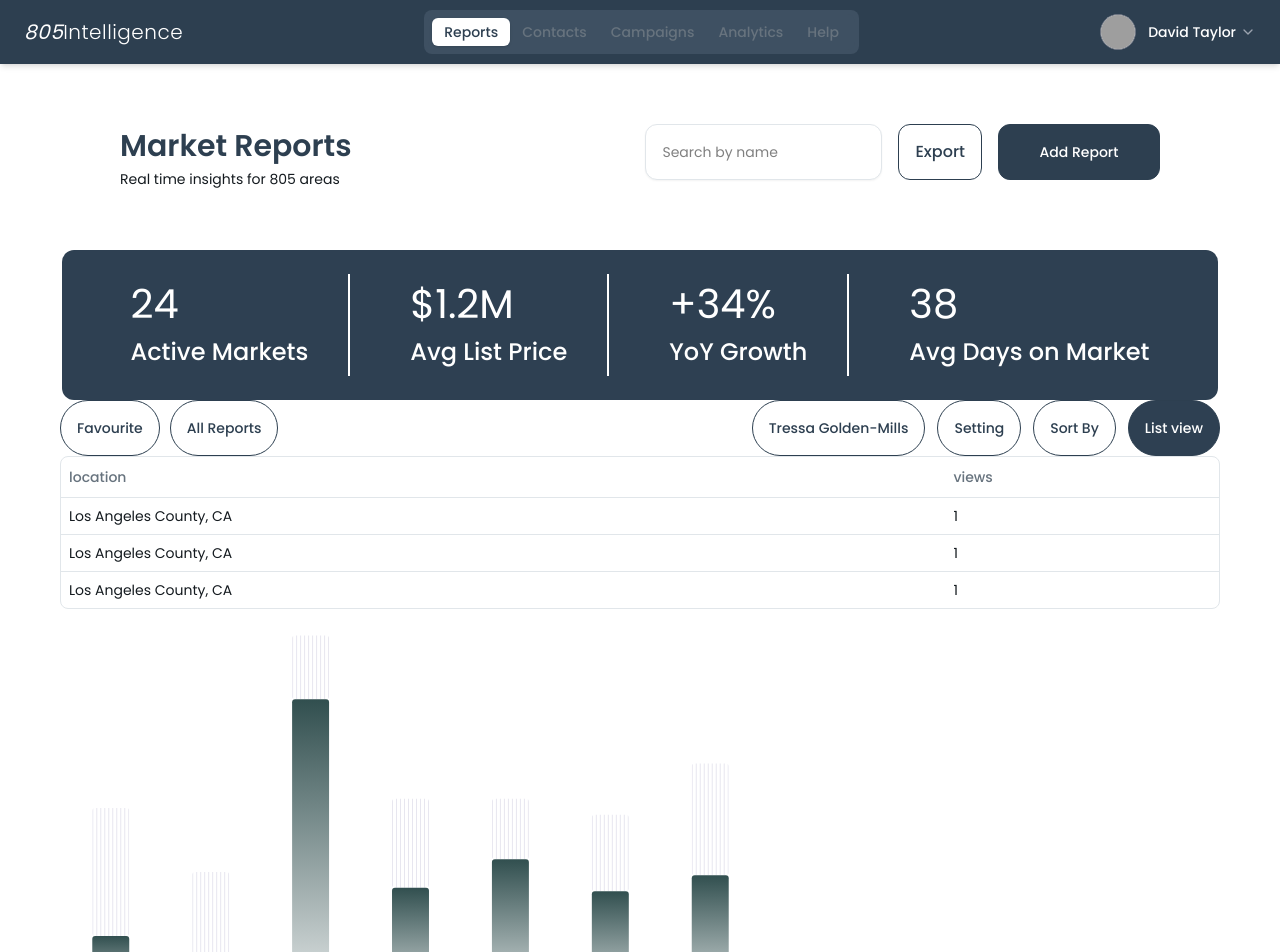
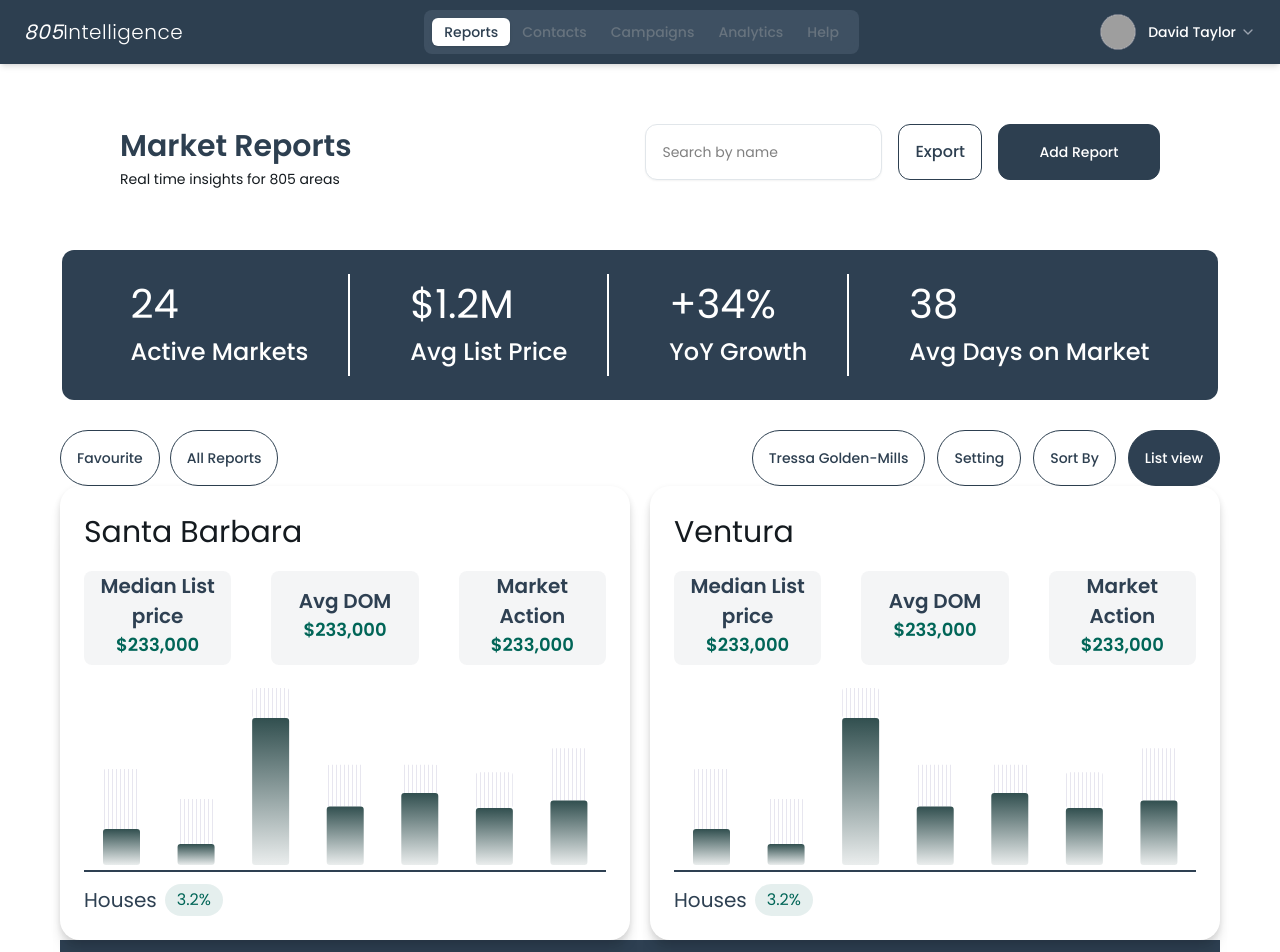
Before and after one commit to RayyanKhan4004/805Intelleigence, a Next.js app: page /reports in a window 1280 px wide. Shown: the top 952 px of the page. Built offline with nearby package versions, Linux system fonts and the light colour scheme; grey boxes are pictures that could not be loaded.

Commit message:
charts_fixes

```diff
--- a/src/app/reports/page.tsx
+++ b/src/app/reports/page.tsx
@@ -2,7 +2,6 @@
 import Footer from '@/feature/Footer/components/Footer'
 import Navbar from '@/feature/navBar/components/Navbar'
 import Analytics from '@/feature/reports/components/Analytics'
-import ChartGrid from '@/feature/reports/components/ChartGrid'
 import Header from '@/feature/reports/components/header'
 import Stats from '@/feature/reports/components/Stats'
 // import React from 'react'
@@ -28,7 +27,6 @@ function page() {
       </CustomPopup> */}
 
         {/* <div className="h-4" onClick={() => setIsOpen(true)}>hjhbnknkn</div> */}
-        <ChartGrid />
         <Footer />
       </div>
     </>
--- a/src/components/theme/CustomBarChart.tsx
+++ b/src/components/theme/CustomBarChart.tsx
@@ -40,7 +40,6 @@ const StackedBarChart = ({
       {/* <XAxis dataKey="name" stroke="#655B96" axisLine={false} tickLine={false} />
       <YAxis width="auto" stroke="#655B96" axisLine={false} tickLine={false} /> */}
       <Tooltip cursor={{ fill: 'transparent' }} />
-      <Legend iconType="circle" />
       <Bar dataKey="pv" stackId="a" fill="url(#gradient)" radius={[3, 3, 3, 3]} barSize={37} />
       <Bar dataKey="uv" stackId="a" fill="url(#stripes)" radius={[3, 3, 3, 3]} barSize={27} />
       {/* <RechartsDevtools /> */}
--- a/src/feature/reports/components/Analytics.tsx
+++ b/src/feature/reports/components/Analytics.tsx
@@ -2,14 +2,13 @@
 import { Button } from '@/components/UI/button'
 import React from 'react'
 import { br, reportsData } from '../Data'
-import StackedBarChart from '@/components/theme/CustomBarChart'
 import { ReportsTable } from '@/components/theme/CustomTable'
+import ChartGrid from './ChartGrid'
 
 function Analytics() {
+  const [type, setType] = React.useState<'table' | 'chart'>('chart')
   return (
-
     <>
-
       <div className="flex justify-between">
         <div className="flex gap-2.5">
           <Button variant="roundedOutline" className="p-4  h-[56px] border border-app-primary  ">
@@ -37,15 +36,14 @@ function Analytics() {
           </Button>
         </div>
       </div>
+      {type === 'table' ? (
         <ReportsTable title={['location', 'views']} data={reportsData} />
-
-        <StackedBarChart data={br} />
+      ) : (
+        // <StackedBarChart data={br} />
+        <ChartGrid />
+      )}
     </>
-
-
-
   )
 }
 
-
 export default Analytics
--- a/src/feature/reports/components/ChartContainer.tsx
+++ b/src/feature/reports/components/ChartContainer.tsx
@@ -18,34 +18,59 @@ const data = [
 
 function ChartContainer({ title }: { title: string }) {
   return (
-    <>
+    <div
+      className="p-6 rounded-[20px]"
+      style={{
+        boxShadow:
+          '0px 2.55px 5.95px 0px #0000001A, 0px 10.48px 10.48px 0px #00000017, 0px 42.5px 17px 0px #00000005, 0px 66.3px 18.7px 0px #00000000',
+      }}
+    >
       {' '}
-      <div>
+      <div className='flex flex-col gap-[16px]' >
         <div>
           <Typography variant="PageHeading">{title}</Typography>
         </div>
-        <div>
+        <div className="flex gap-[40px] justify-between">
           {data.map(item => {
             return priceContainer({ title: item.title, price: item.price })
           })}
         </div>
       </div>
-      <ReportCharts />
-      <div className="border-t-2 border-primary w-full"></div>
-    </>
+      <ReportCharts style={{ width: '100%', height: '205px' }} />
+      <div className="border-t-2 border-primary w-full flex items-center gap-[8px]  pt-[12px]">
+        <Typography variant="h4" className="text-primary">
+          Houses
+        </Typography>
+        <div>
+          <PercentBadge value="3.2%" />
+        </div>
+      </div>
+    </div>
   )
 }
 
 function priceContainer({ title, price }: { title: string; price: string }) {
   return (
-    <div className="px-[15px] pt-4 pb-6 rounded-[8px] bg-primary/5">
+    <div className="px-[15px] pt-4 pb-6 rounded-[8px] bg-primary/5 w-[195px] h-[94px] justify-center flex flex-col text-center ">
       <Typography variant="h4" className="font-semibold text-primary">
         {title}
       </Typography>
-      <Typography variant="h5" className="font-semibold text-[var(--color-green)]">
+      <Typography variant="h5" className="font-semibold text-[rgb(var(--color-green)/1)]">
         {price}
       </Typography>
     </div>
   )
 }
+
+function PercentBadge({ value }: { value: string }) {
+  const num = parseFloat(String(value).replace('%', ''))
+  const isPositive = !Number.isNaN(num) && num >= 0
+  const bg = isPositive ? 'bg-[rgb(var(--color-green)/0.1)]' : 'bg-[rgb(var(--color-red)/0.1)]'
+  const text = isPositive ? 'text-[rgb(var(--color-green)/1)]' : 'text-[rgb(var(--color-red)/1)]'
+  return (
+    <Typography variant="TableText" className={`px-3 py-1 rounded-[32px] ${bg} ${text}`}>
+      {value}
+    </Typography>
+  )
+}
 export default ChartContainer
--- a/src/feature/reports/components/ChartGrid.tsx
+++ b/src/feature/reports/components/ChartGrid.tsx
@@ -1,10 +1,10 @@
 import React from 'react'
 import ChartContainer from './ChartContainer'
 
-const data = ['1' ,  '2' ,  '3']
+const data = ['Santa Barbara ' ,  'Ventura' ]
 function ChartGrid() {
   return (
-    <div className='grid grid-cols-3'>
+    <div className='grid grid-cols-2 gap-[20px] '>
      {data.map((curr , ind)=><div><ChartContainer title={curr}/></div>)}
     </div>
   )
--- a/src/feature/reports/components/Stats.tsx
+++ b/src/feature/reports/components/Stats.tsx
@@ -1,10 +1,9 @@
 import Typography from '@/components/theme/Typography'
-import React from 'react'
 import { data } from '../Data'
 
 function Stats() {
   return (
-   <div className="w-full flex justify-center">
+   <div className="w-full flex justify-center mb-[30px]">
              <div className="flex gap-10 bg-primary text-white w-[1156px] h-[150px] rounded-[12px] justify-center px-10 py-6">
                {data.map((curr, ind) => (
                  <div className={`${ind > 0 && 'border-l-2 pl-[60px] border-white'}`} key={ind}>
--- a/src/feature/reports/components/reportCharts.tsx
+++ b/src/feature/reports/components/reportCharts.tsx
@@ -2,10 +2,10 @@ import React from 'react'
 import StackedBarChart from '@/components/theme/CustomBarChart'
 import { br } from '../Data'
 
-function ReportCharts() {
+function ReportCharts({style}:{style?:React.CSSProperties}) {
   return (
-    <div>
-      <StackedBarChart data={br} />
+    <div style={style}>
+      <StackedBarChart data={br} style={style} />
     </div>
   )
 }
```
Lines whose indentation alone changed are shown as unchanged.
